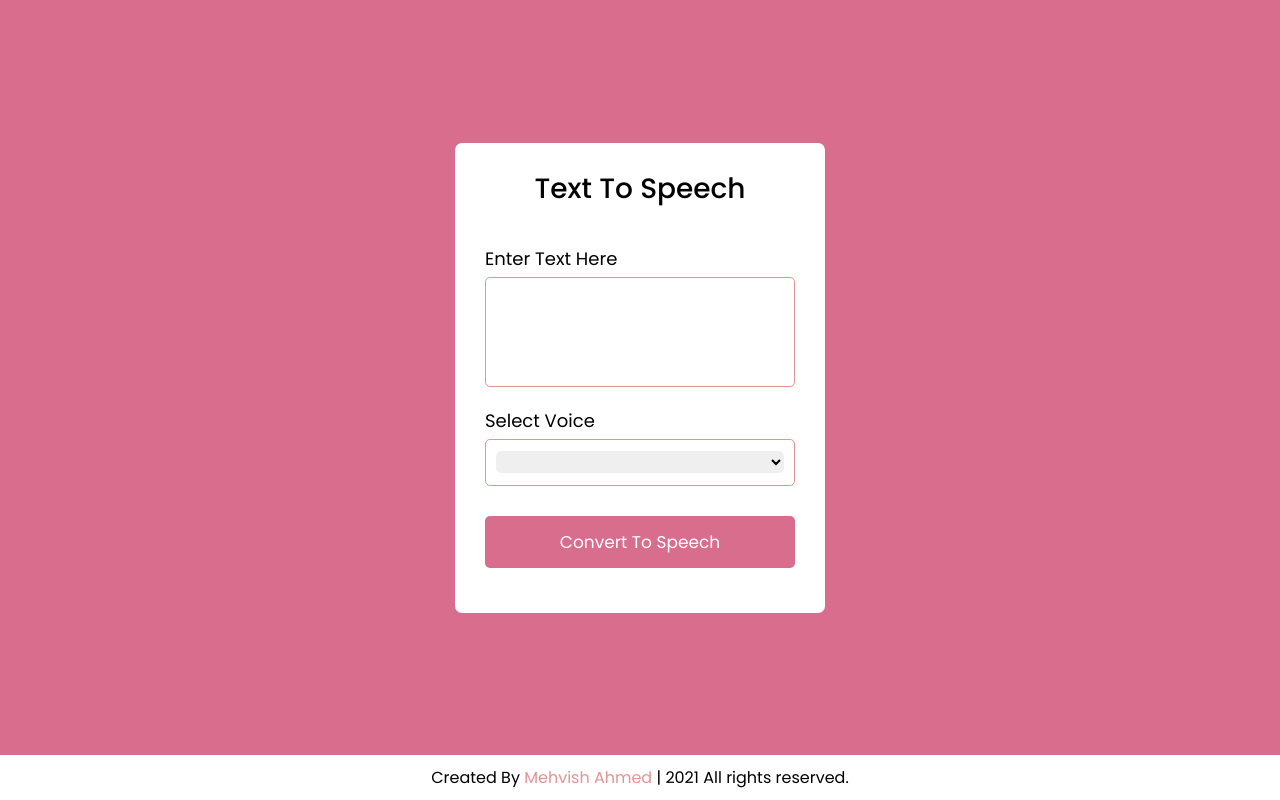
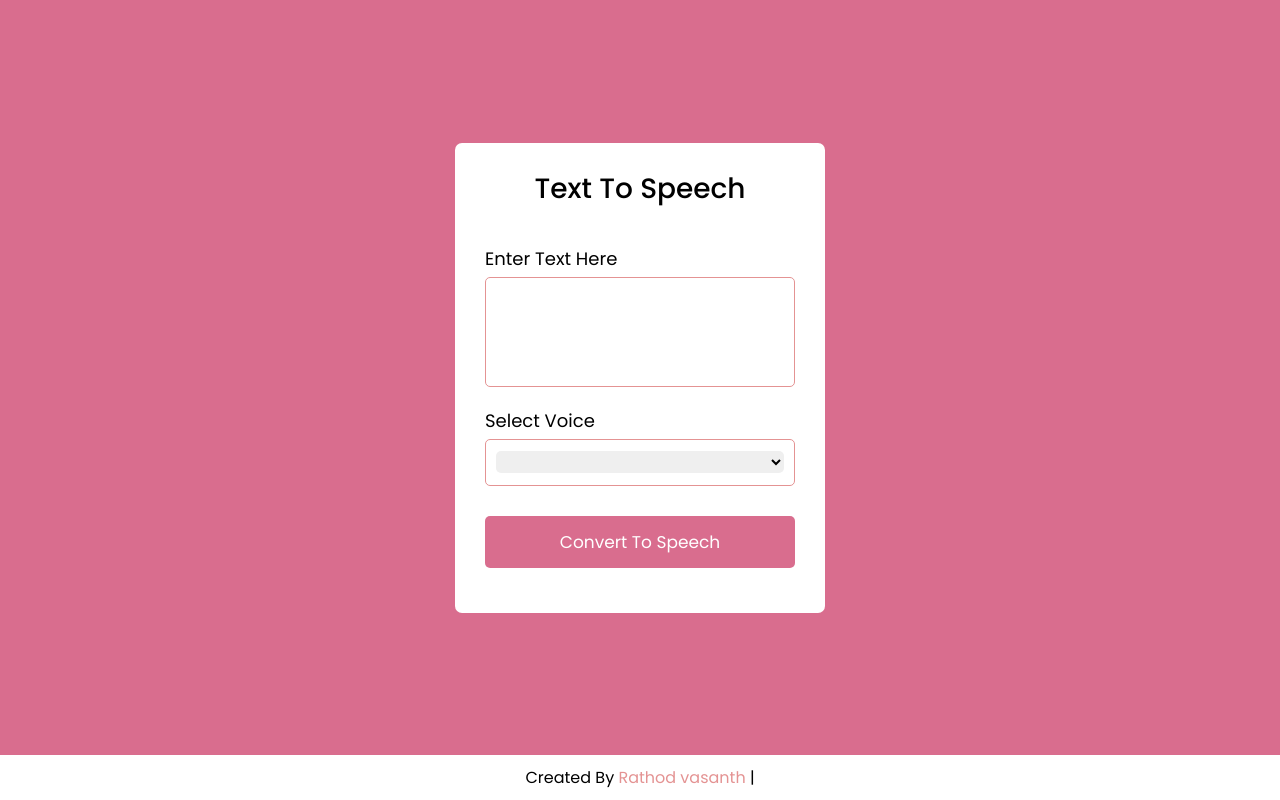
Before and after one commit to Boorelaumesh/text-to-speech, a plain HTML site: page index.html in a window 1280 px wide. Drawn offline with Linux system fonts and the light colour scheme.

Commit message:
Update index.html

```diff
--- a/index.html
+++ b/index.html
@@ -26,7 +26,7 @@
 
         <!-- footer section start -->
     <footer>
-        <span>Created By <a href="#">Mehvish Ahmed</a> | <span class="far fa-copyright"></span>2021 All rights reserved.</span>
+        <span>Created By <a href="#">Rathod vasanth</a> | <span class="far fa-copyright"></span></span>
     </footer>
         <script src="script.js"></script>
     </body>
```
